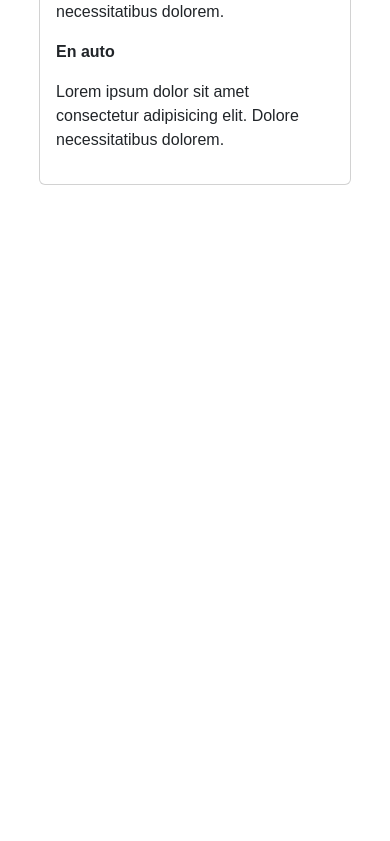
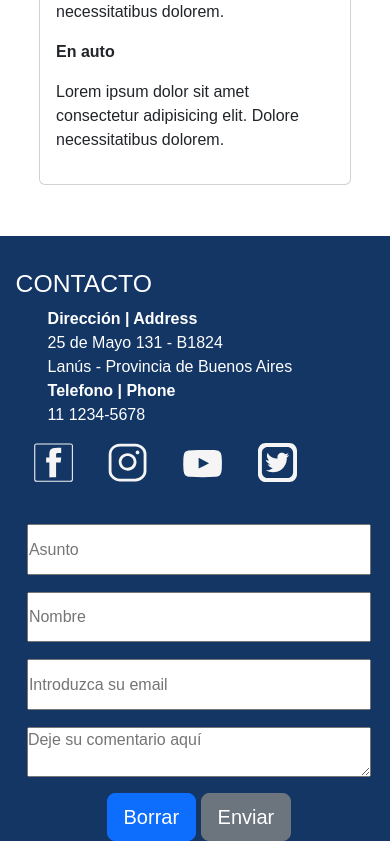
Before and after one commit to Nicolas-RTX/olimpiadasMuseo, a PHP site: page / in a window 390 px wide. Shown: the part 2807-3648 px from the top of the page. Before the commit the page ends 2992 px from the top, so only its background shows below. Run offline with PHP 8.4, Linux system fonts and the light colour scheme.

Commit message:
retoque a la navbar y footer responsive

```diff
--- a/css/indexStyles.css
+++ b/css/indexStyles.css
@@ -2,6 +2,7 @@
 :root {
     --navColor1: #0761d6;
     --navColor2: #f5f5f5;
+    --footerColor: #133664;
 }
 
 .carousel-control {
@@ -81,10 +82,39 @@
     z-index: 999;
 
 }
+.form__label{
+    color:#222222;
+}
+.datos__item{
+    list-style: none;
+}
+.datos__red{
+    display: flex;
+    fill: #f5f5f5;
+
+}
+.datos__redes{
+    display: flex;
+    margin: 0 5%;
+    max-width: 10vw;
+    max-height: 10vh;
+}
+.datos__facebook{
+    max-width: 15vw;
+}
+
+.formulario__container{
+    margin-left: 2vw;
+    display: flex;
+    flex-direction: column;
+    justify-content: center;
+}
+
 
 .links{
     text-decoration: none;
 }
+
 @media screen and (min-width:0px){
     .nav__bar--desktop{
         display: none;
@@ -149,6 +179,31 @@
     .card__maps{
         width: 100%;
     }
+    .footer{
+        border: 3px solid var(--footerColors);
+        background-color: var(--footerColor);
+        justify-content: center;
+        flex-direction: column;
+        color: white;
+        display: flex;
+    }
+    .datos__container{
+        flex-direction: column;
+        display: flex;
+        margin: 4vh 4vw;
+    }
+    .form-floating{
+        width: 90%;
+        margin: auto;
+        text-align: center;
+    }
+    .form__input{
+        width: 100%;
+        height: 6vh;
+        margin: 1vh 0vw;
+    }
+
+
     .accesibilidad{
         position: fixed;
         bottom: 1vh;
@@ -170,7 +225,9 @@
     .nav__bar--desktop{
         display: block;
     }
-
+    .nav__item{
+        width: 100%;
+    }
 
     .nav__logo{
         padding: 3px;
@@ -185,6 +242,16 @@
     .card{
         margin: 0vh 2vw;
     }
+    .footer{
+        justify-content: center;
+        flex-direction: row;
+        display: flex;
+    }
+    .form-floating{
+        width: 70%;
+        margin: auto;
+        text-align: center;
+    }
     .accesibilidad{
         display:none;
     }
--- a/index.html
+++ b/index.html
@@ -137,9 +137,36 @@
 
     </main>
 
-    <footer>
+    <footer class="footer">
+        <div class="datos__container">
+          <h2 class="datos__tittle">CONTACTO</h2>
+          <ul class="datos__list">
+            <li class="datos__item"><b>Dirección | Address</b></li>
+            <li class="datos__item">25 de Mayo 131 - B1824</li>
+            <li class="datos__item">Lanús - Provincia de Buenos Aires</li>
+            <li class="datos__item"><b>Telefono | Phone</b></li>
+            <li class="datos__item">11 1234-5678</li>
+          </ul>
+          <div class="datos__red">
+            <svg class="datos__redes" enable-background="new 0 0 512 512" id="Layer_1" version="1.1" viewBox="0 0 512 512" xml:space="preserve" xmlns="http://www.w3.org/2000/svg" xmlns:xlink="http://www.w3.org/1999/xlink"><g><path d="M256.8,5c74.3,0,148.6,0,222.9,0C498.9,5,511,17,511,36.1c0,147.3,0,294.6,0,441.9c0,18.8-12.1,31-30.8,31   c-148.8,0-297.6,0-446.4,0C15.3,509,3,496.8,3,478.4C3,330.8,3,183.2,3,35.5C3,17.1,15.3,5,33.8,5C108.1,5,182.5,5,256.8,5z    M257,495c74,0,148,0,222,0c12.3,0,18-5.7,18-18c0-146.7,0-293.3,0-440c0-12.3-5.7-18-18-18c-148,0-296,0-444,0   c-12.3,0-18,5.7-18,18c0,146.7,0,293.3,0,440c0,12.3,5.7,18,18,18C109,495,183,495,257,495z"/><path d="M289.9,256.8c0,65.1,0,129.2,0,194c-2,0.1-3.7,0.4-5.5,0.4c-25.7,0-51.3-0.1-77,0.1c-4.8,0-5.7-1.6-5.7-6   c0.1-60.5,0.1-121,0.1-181.5c0-2.1,0-4.2,0-6.8c-14.4,0-28.2,0-42.4,0c0-21.9,0-43.5,0-65.6c14,0,27.9,0,42.4,0c0-2.4,0-4.2,0-6   c0-16.8-0.2-33.7,0.1-50.5c0.3-21.9,7.4-40.8,25.3-54.6c12.6-9.7,27.4-15.2,42.9-16c27.8-1.4,55.6-1.3,83.4-1.8   c2.4,0,3.8,0.6,3.7,3.3c-0.1,21.2-0.1,42.3-0.2,63.5c0,0.3-0.2,0.6-0.7,1.6c-1.5,0-3.2,0-5,0c-13.7,0-27.3,0-41,0   c-12.4,0.1-20.2,8-20.2,20.2c0,13.1,0,26.3,0,40c22.4,0,44.3,0,67.5,0c-2.8,22.3-5.5,43.8-8.3,65.8   C329.3,256.8,309.9,256.8,289.9,256.8z"/></g></svg>
+            <svg class="datos__redes" enable-background="new 0 0 512 512" id="Layer_1" version="1.1" viewBox="0 0 512 512" xml:space="preserve" xmlns="http://www.w3.org/2000/svg" xmlns:xlink="http://www.w3.org/1999/xlink"><g><path d="M505,257c0,34.8-0.7,69.7,0.2,104.5c1.5,61.6-37.2,109.2-86.5,130.4c-19.8,8.5-40.6,13-62.1,13c-67.3,0.1-134.7,1-202-0.3   c-50.7-1-92.4-22.2-122.3-64c-15.7-22-23.2-47-23.2-74.1c0-71.7,0-143.3,0-215c0-58.5,28.5-99.4,79.1-126C110.2,14,134.1,9.1,159,9   c65.3,0,130.7-0.4,196,0.2c50.7,0.4,93,19.8,124.2,60.6c17.4,22.8,25.8,49,25.8,77.8C505,184,505,220.5,505,257z M46,257   c0,36.7,0,73.3,0,110c0,16.4,3.8,31.8,12.3,45.7c22.3,36.5,56,54.3,97.8,55c67.1,1,134.3,0.4,201.5,0.2c16.5,0,32.5-3.4,47.4-10.5   c40.6-19.4,63.3-50.3,63.1-96.7c-0.4-71-0.1-142-0.1-213c0-20.1-5.7-38.5-17.6-54.7c-23-31.1-54.8-46.4-92.8-46.8   c-67-0.8-134-0.3-201-0.2c-14.3,0-28.1,2.9-41.5,7.9c-36.8,13.7-71,48.4-69.4,99.5C46.9,188,46,222.5,46,257z"/><path d="M257.6,363c-64.5,0-116.5-51.4-116.6-115.4c-0.1-63,52.3-114.6,116.4-114.6c64.3-0.1,116.5,51.4,116.6,114.9   C374,311.3,321.9,362.9,257.6,363z M257.6,326c43.9,0,79.5-35.1,79.4-78.3c-0.1-42.8-35.7-77.8-79.4-77.8   c-43.9,0-79.7,34.9-79.7,78C178,291.1,213.7,326.1,257.6,326z"/><path d="M387.5,98c13.5,0,24.5,11.5,24.5,25.6c-0.1,14.1-11.2,25.5-24.7,25.4c-13.3-0.1-24.2-11.5-24.2-25.3   C363,109.6,374,98,387.5,98z"/></g></svg>
+            <svg class="datos__redes" enable-background="new 0 0 512 512" id="Layer_1" version="1.1" viewBox="0 0 512 512" xml:space="preserve" xmlns="http://www.w3.org/2000/svg" xmlns:xlink="http://www.w3.org/1999/xlink"><g><path d="M260.4,449c-57.1-1.8-111.4-3.2-165.7-5.3c-11.7-0.5-23.6-2.3-35-5c-21.4-5-36.2-17.9-43.8-39c-6.1-17-8.3-34.5-9.9-52.3   C2.5,305.6,2.5,263.8,4.2,222c1-23.6,1.6-47.4,7.9-70.3c3.8-13.7,8.4-27.1,19.5-37c11.7-10.5,25.4-16.8,41-17.5   c42.8-2.1,85.5-4.7,128.3-5.1c57.6-0.6,115.3,0.2,172.9,1.3c24.9,0.5,50,1.8,74.7,5c22.6,3,39.5,15.6,48.5,37.6   c6.9,16.9,9.5,34.6,11,52.6c3.9,45.1,4,90.2,1.8,135.3c-1.1,22.9-2.2,45.9-8.7,68.2c-7.4,25.6-23.1,42.5-49.3,48.3   c-10.2,2.2-20.8,3-31.2,3.4C366.2,445.7,311.9,447.4,260.4,449z M205.1,335.3c45.6-23.6,90.7-47,136.7-70.9   c-45.9-24-91-47.5-136.7-71.4C205.1,240.7,205.1,287.6,205.1,335.3z"/></g></svg>
+            <svg class="datos__redes" version="1.1" xmlns="http://www.w3.org/2000/svg" viewBox="0 0 137.144 137.144" xmlns:xlink="http://www.w3.org/1999/xlink" enable-background="new 0 0 137.144 137.144"><g><path d="m107.382,35.507c-3.367,2.02-6.921,3.419-10.667,4.201-3.429-3.646-7.557-5.471-12.382-5.471-4.699,0-8.765,1.617-11.952,5.08-1.342,1.458-3.809,3.931-3.809,8.684 0,1.562-0.254,5.75 0,6.857-6.921-0.39-14.361-0.989-20.096-4.551-10.5-6.522-11.866-10.96-14.19-16.02-4.012,6.608-5.107,18.014 4.047,26.227-2.881,1.865-8.492-0.645-10.905-2.012-0.214,7.315 13.445,16.376 16.81,17.055-2.138,0.559-6.401,0.336-10.19-0.564 1.079,3.453 5.634,7.158 8.524,9.405 2.888,2.246 6.143,3.404 9.762,3.468-6.667,5.47-13.652,8.205-20.953,8.205-1.333,0-2.667-0.097-4-0.293 7.11,4.689 15.746,7.033 25.905,7.033 6.031,0 11.667-0.977 16.905-2.93 5.238-1.954 9.729-4.558 13.476-7.815 3.746-3.255 6.968-7.017 9.667-11.283 2.698-4.264 4.698-8.709 6-13.333 1.301-4.623 1.953-9.246 1.953-13.871v-2.247c3.3-2.474 6.096-5.469 8.381-8.987-3.238,1.433-6.476,2.345-9.714,2.736 3.681-2.215 6.157-5.406 7.428-9.574zm2.333-35.507h-82.286c-15.149,0-27.429,12.28-27.429,27.429v82.287c0,15.148 12.28,27.429 27.429,27.429h82.286c15.149,0 27.429-12.28 27.429-27.429v-82.287c0-15.149-12.28-27.429-27.429-27.429zm13.715,102.858c0,11.361-9.21,20.572-20.572,20.572h-68.572c-11.361,0-20.572-9.211-20.572-20.572v-68.572c0-11.362 9.21-20.572 20.572-20.572h68.572c11.361,0 20.572,9.21 20.572,20.572v68.572z"/></g></svg>
+          </div>
+        </div>
 
+        <div class="formulario__container">
+          <form class="form-floating" action="">
+            <input class="form__input" type="text" class="form-control" id="floatingInputValue" placeholder="Asunto">
+            <input class="form__input" type="text" class="form-control" id="floatingInputValue" placeholder="Nombre">
+            <input class="form__input" type="email" class="form-control" id="floatingInputValue" placeholder="Introduzca su email">
+            <textarea class="form__input" placeholder="Deje su comentario aquí" id="floatingTextarea"></textarea>
+            <button type="reset" class="btn btn-primary btn-lg">Borrar</button>
+            <button type="submit" class="btn btn-secondary btn-lg">Enviar</button>
+          </form>
+        </div>
     </footer>
+
     <div class="accesibilidad">
       <svg class="nav__item nav__acces btn__accesibilidad" alt="Icono de Accesibilidad" viewBox="0 0 56 56" xmlns="http://www.w3.org/2000/svg"><g><path d="m28 21c2.2091 0 4-1.7909 4-4s-1.7909-4-4-4-4 1.7909-4 4 1.7909 4 4 4z"/><path d="m30.5 30c0 1.1164.2268 2.2212.6666 3.2474l3.7121 8.6617c.3264.7615-.0264 1.6433-.7878 1.9696-.7615.3264-1.6433-.0264-1.9696-.7878l-3.7122-8.6617c-.0288-.0672-.0569-.1346-.0843-.2023-.0552-.136-.1863-.2269-.333-.2269-.1503 0-.2837.0951-.336.236-.0773.208-.1597.4144-.2474.6188l-3.5297 8.2361c-.3263.7614-1.2081 1.1142-1.9696.7878-.7614-.3263-1.1142-1.2081-.7878-1.9696l3.5297-8.236c.5602-1.307.849-2.7142.849-4.1362v-2.6775c-3.6006-.4075-6.9399-1.6847-9.7997-3.6164-.6865-.4637-.8672-1.3961-.4035-2.0826s1.3962-.8671 2.0826-.4034c3.0314 2.0475 6.6841 3.243 10.6206 3.243s7.5892-1.1955 10.6206-3.243c.6865-.4637 1.6189-.2831 2.0826.4034s.283 1.6189-.4035 2.0826c-2.8598 1.9317-6.1991 3.2089-9.7997 3.6164z"/><path clip-rule="evenodd" d="m52 28c0 13.2548-10.7452 24-24 24s-24-10.7452-24-24 10.7452-24 24-24 24 10.7452 24 24zm-3 0c0 11.598-9.402 21-21 21s-21-9.402-21-21 9.402-21 21-21 21 9.402 21 21z" fill-rule="evenodd"/></g></svg>
     </div>
```
Also changed, not shown: img/facebookicon.svg (added), img/instagramicon.svg (added), img/twitterlogo.svg (added), img/youtubeicon.svg (added).
